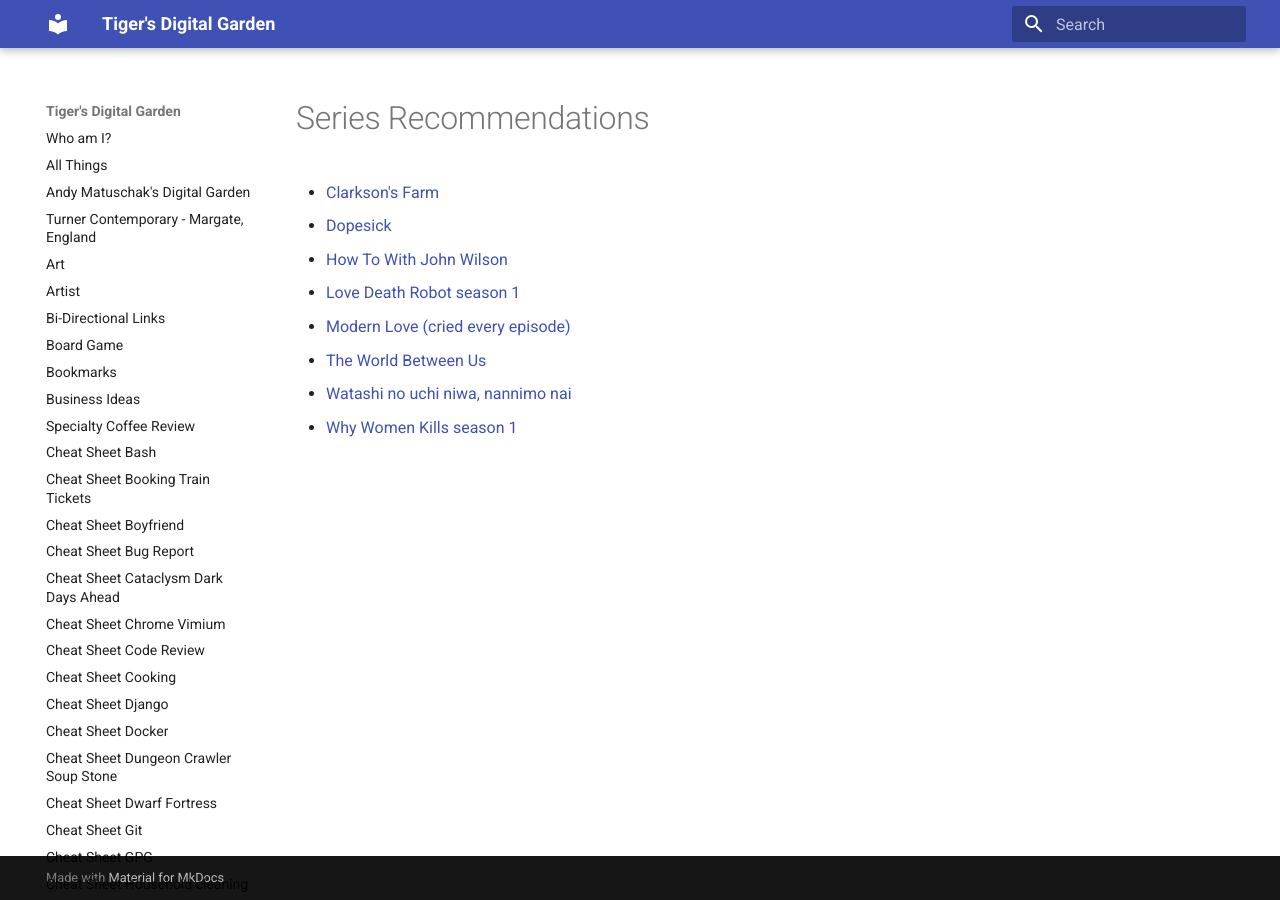
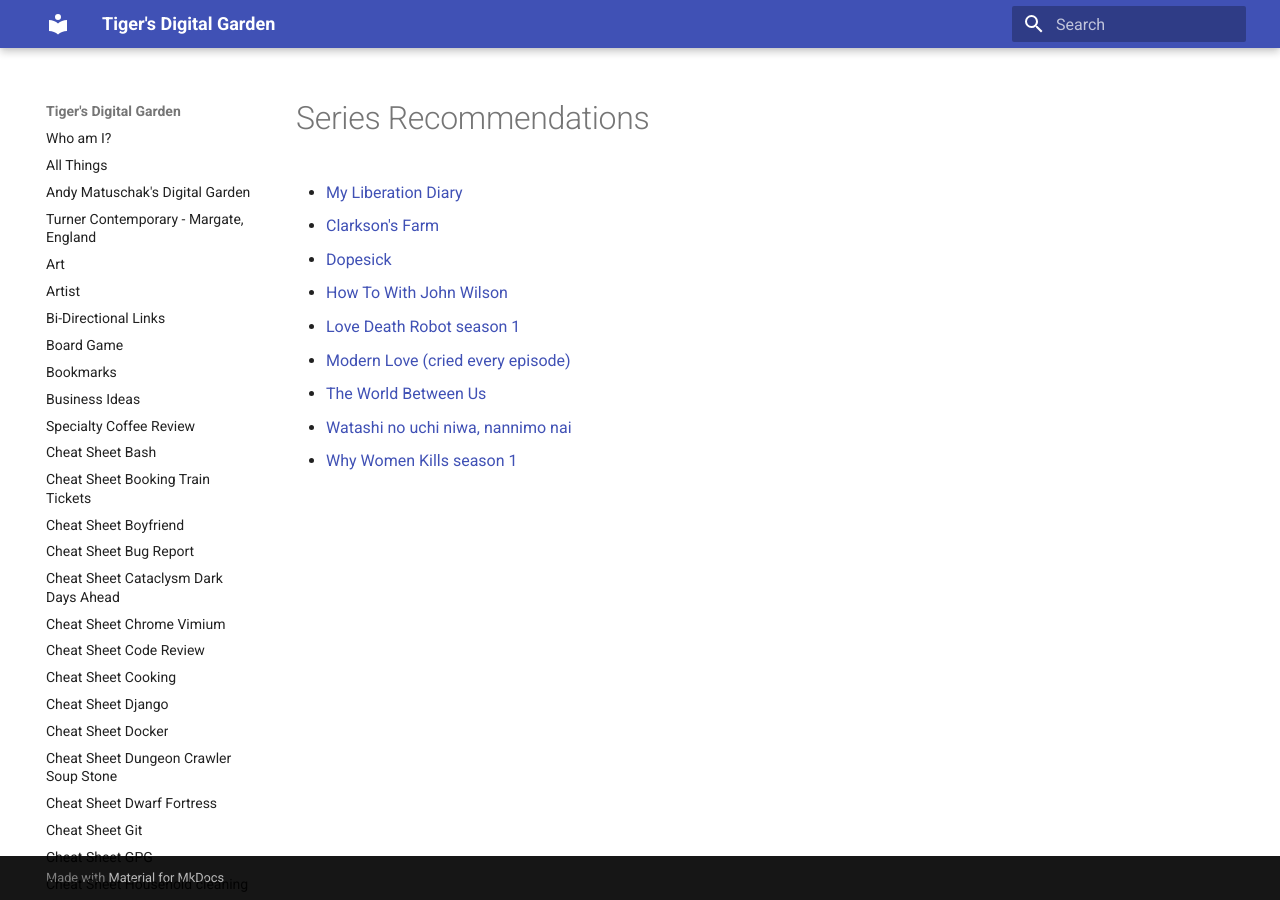
Before and after one commit to ynotstartups/notes, an MkDocs documentation site: the page built from notes/series-recommendations.md, in a window 1280 px wide. Built offline with MkDocs 1.6.1 and Material for MkDocs 9.7.7, drawn with Linux system fonts in a browser that asks for light colours.

Commit message:
add series recommendation

```diff
--- a/notes/series-recommendations.md
+++ b/notes/series-recommendations.md
@@ -1,5 +1,6 @@
 # Series Recommendations
 
+- [My Liberation Diary](https://www.imdb.com/title/tt15146130/)
 - [Clarkson's Farm](https://www.imdb.com/title/tt11733006/)
 - [Dopesick](https://www.imdb.com/title/tt9174558/)
 - [How To With John Wilson](https://www.imdb.com/title/tt10801534/)
```
